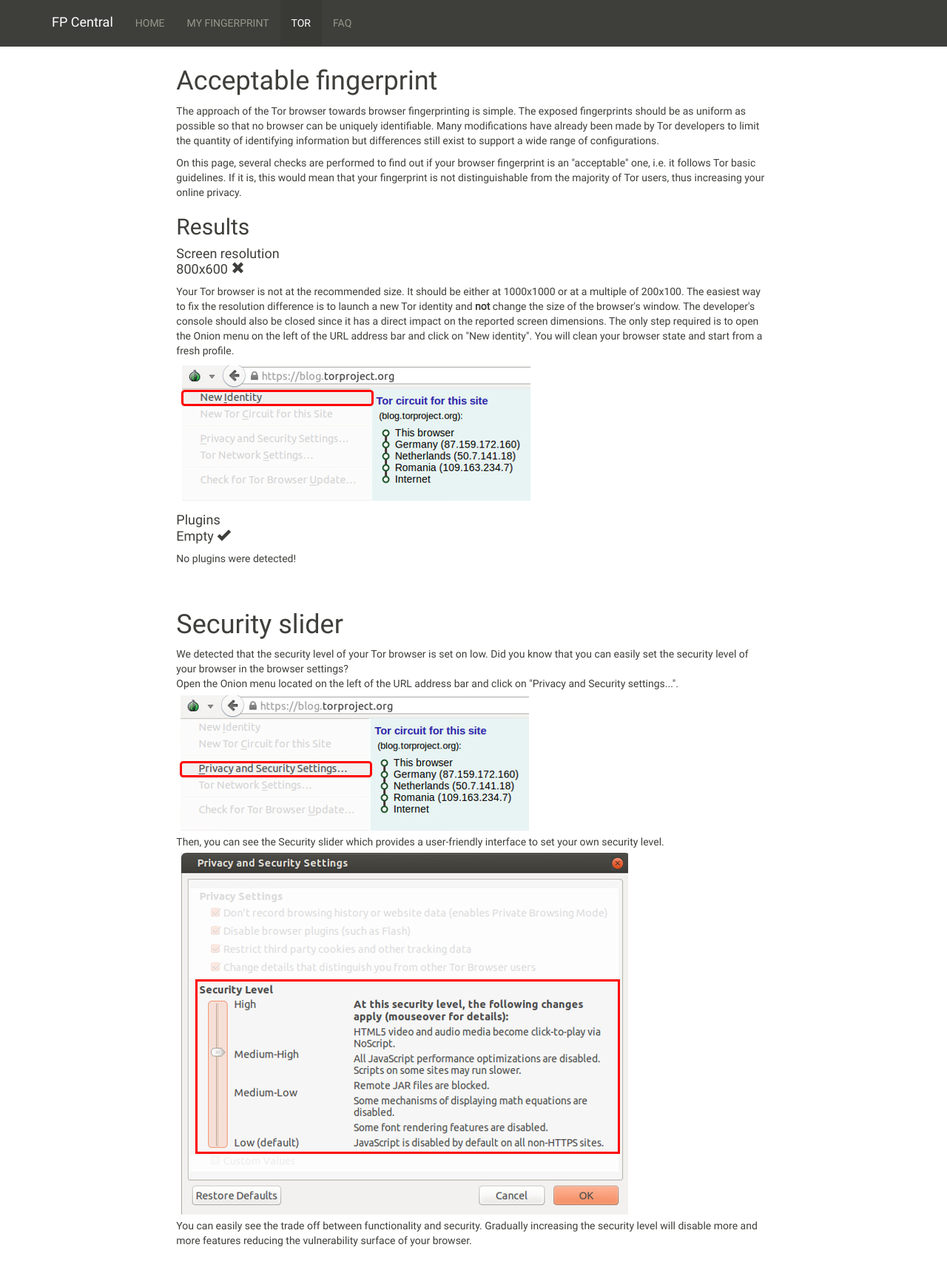
After one commit to plaperdr/fp-central, a Flask app: page /tor in a window 1280 px wide. The commit adds this page. Shown: the whole page at 74% size. Run offline with Flask 2, Linux system fonts and the light colour scheme; some libraries are stand-ins or nearby versions.

Commit message:
Adding a 'tor' page with a check for an acceptable fingerprint and detection of the level of the security slider

```diff
--- a/run.py
+++ b/run.py
@@ -28,6 +28,10 @@
 def fp():
     files,variables = get_files_and_variables()
     return render_template('fp.html', files=files, variables=variables, headers=request.headers)
+
+@app.route('/tor')
+def tor():
+    return render_template('tor.html')
 
 @app.route('/faq')
 def faq():
--- /dev/null
+++ b/static/js/acceptable.js
@@ -0,0 +1,44 @@
+/**
+ * JS instructions for the acceptable FP page
+ */
+
+//Screen resolution
+var aWidth = screen.availWidth;
+var aHeight = screen.availHeight;
+var height = screen.height;
+var width = screen.width;
+
+var commonWidths = [800,1024,1152,1280,1440,1600,1680,1920,2560,3840];
+var commonHeights = [600,720,768,800,900,1024,1050,1080,1200,1440,1600,2160];
+
+document.getElementById("screen").innerHTML = width+"x"+height;
+document.getElementById("screenNoJS").style.display = "none";
+if((aWidth==1000 && aHeight==1000) || (width%200==0 && height%100==0 && width==2*height)){
+    document.getElementById("screenRes").className += " glyphicon-ok";
+    document.getElementById("screenOk").style.display = "block";
+} else {
+    document.getElementById("screenRes").className += " glyphicon-remove";
+    document.getElementById("screenNotOk").style.display = "block";
+}
+
+//Plugins absence
+document.getElementById("pluginsNoJS").style.display = "none";
+if(navigator.plugins.length==0){
+    document.getElementById("plugins").innerHTML = "Empty";
+    document.getElementById("pluginsRes").className += " glyphicon-ok";
+    document.getElementById("pluginsOk").style.display = "block";
+} else {
+    var np = window.navigator.plugins;
+    var plist = [];
+    for (var i = 0; i < np.length; i++) {
+        plist[i] = np[i].name + "; ";
+        plist[i] += np[i].description + "; ";
+        plist[i] += np[i].filename;
+        plist[i] += ". ";
+    }
+    var plugins = "";
+    for (i = 0; i < np.length; i++) plugins+= "Plugin "+i+": " + plist[i];
+    document.getElementById("plugins").innerHTML = plugins;
+    document.getElementById("pluginsRes").className += " glyphicon-remove";
+    document.getElementById("pluginsNotOk").style.display = "block";
+}
--- /dev/null
+++ b/static/js/slider.js
@@ -0,0 +1,39 @@
+/**
+ * JS instructions to detect the level of the security slider
+ */
+
+
+document.getElementById("sliderNoJS").style.display = "none";
+
+//Medium-Low level detection: support of MathML
+var div = document.createElement("div");
+div.style.position = "absolute"; div.style.top = div.style.left = 0;
+div.style.visibility = "hidden"; div.style.width = div.style.height = "auto";
+div.style.fontFamily = "serif"; div.style.lineheight = "normal";
+div.innerHTML = "<math><mfrac><mi>xx</mi><mi>yy</mi></mfrac></math>";
+document.body.appendChild(div);
+var hasMathML = (div.offsetHeight > div.offsetWidth);
+
+//Medium-High level detection: blocking of external scripts provided through HTTP
+var hasHTTPBlocking = (typeof blockHTTP === "undefined");
+
+//High level detection: support of SVG elements
+var hasSVG = (document.getElementById("svg").height == undefined);
+
+if(hasMathML){
+    //Low level detected
+    document.getElementById("sliderLow").style.display = "block";
+} else {
+    if(!hasHTTPBlocking){
+        //Medium-Low level detected
+        document.getElementById("sliderMediumLow").style.display = "block";
+    } else {
+        if(!hasSVG){
+            //Medium-High level detected
+            document.getElementById("sliderMediumHigh").style.display = "block";
+        } else {
+            //High level detected
+            document.getElementById("sliderHigh").style.display = "block";
+        }
+    }
+}
--- /dev/null
+++ b/static/js/sliderMediumHigh.js
@@ -0,0 +1,7 @@
+/**
+ * This script is used to detect the "Medium-High" security level
+ * of the Tor browser. It should be loaded through HTTP and not HTTPS.
+ * By default, the "Medium-High" security level will automatically
+ * block this script and the "blockHttp" variable will not be defined.
+ */
+var blockHTTP = false;
--- a/templates/base.html
+++ b/templates/base.html
@@ -1,6 +1,7 @@
 {% set navigation_bar = [
     ('/', 'home', _('Home') ),
     ('/fp', 'fp', _('My fingerprint') ),
+    ('/tor', 'tor', 'Tor' ),
     ('/faq', 'faq', _('FAQ') )
 ] -%}
 {% set active_page = active_page|default('index') -%}
--- /dev/null
+++ b/templates/tor.html
@@ -0,0 +1,103 @@
+{% extends "base.html" %}
+{% set active_page = "tor" %}
+
+{% block title %}
+    Tor - FP Central
+{% endblock %}
+
+{% block content %}
+    <h1>Acceptable fingerprint</h1>
+    <p>
+        The approach of the Tor browser towards browser fingerprinting is simple. The exposed fingerprints should be as
+        uniform as possible so that no browser can be uniquely identifiable. Many modifications have already been made
+        by Tor developers to limit the quantity of identifying information but differences still exist to support a
+        wide range of configurations.
+    </p>
+    <p>
+        On this page, several checks are performed to find out if your browser fingerprint is an "acceptable" one, i.e.
+        it follows Tor basic guidelines. If it is, this would mean that your fingerprint is not distinguishable from
+        the majority of Tor users, thus increasing your online privacy.
+    </p>
+    <h2>Results</h2>
+    <h4>Screen resolution <br> <span id="screen"></span> <span id="screenRes" class="glyphicon"></span></h4>
+    <div id="screenOk" style="display: none">
+        Your Tor browser is at one of the recommended sizes!
+    </div>
+    <div id="screenNotOk" style="display: none">
+        Your Tor browser is not at the recommended size. It should be either at 1000x1000 or at a multiple of 200x100.
+        The easiest way to fix the resolution difference is to launch a new Tor identity and <strong>not</strong>
+        change the size of the browser's window. The developer's console should also be closed since it has a direct
+        impact on the reported screen dimensions.
+
+        The only step required is to open the Onion menu on the left of the URL address bar and click on "New identity".
+        You will clean your browser state and start from a fresh profile.
+        <img src="{{ url_for('static', filename="images/identity.png") }}" class="img-responsive" alt="Responsive image">
+    </div>
+    <div id="screenNoJS" style="display: block">
+        No JavaScript.
+    </div>
+
+    <h4>Plugins <br> <span id="plugins"></span> <span id="pluginsRes" class="glyphicon"></span></h4>
+    <div id="pluginsOk" style="display: none">
+        No plugins were detected!
+    </div>
+    <div id="pluginsNotOk" style="display: none">
+        Your Tor browser has some browser plugins enabled and it can harm your online privacy. It is recommended
+        <a href="https://www.torproject.org/download/download.html.en#Warning">not to enable or install any plugins</a>
+        because they can be used to reveal your real IP address or identifying information on your system.
+        <br><br>
+        Two steps are required to easily disable plugins in the Tor browser. First, click on "Privacy and Security
+        settings..." in the Onion menu.
+        <img src="{{ url_for('static', filename="images/settings1.png") }}" class="img-responsive" alt="Responsive image">
+        Then, make sure that "Disable browser plugins (such as Flash)" option is checked.
+        <img src="{{ url_for('static', filename="images/settings2.png") }}" class="img-responsive" alt="Responsive image">
+    </div>
+    <div id="pluginsNoJS" style="display: block">
+        No JavaScript.
+    </div>
+
+    <br><br>
+
+    <h1>Security slider</h1>
+    <div id="sliderLow" style="display: none">
+        We detected that the security level of your Tor browser is set on low.
+        Did you know that you can easily set the security level of your browser in the browser settings?<br>
+
+        Open the Onion menu located on the left of the URL address bar and click on "Privacy and Security settings...".
+        <img src="{{ url_for('static', filename="images/settings1.png") }}" class="img-responsive" alt="Responsive image">
+
+        Then, you can see the Security slider which provides a user-friendly interface to set your own security level.
+        <img src="{{ url_for('static', filename="images/settings3.png") }}" class="img-responsive" alt="Responsive image">
+
+        You can easily see the trade off between functionality and security. Gradually increasing the security level will
+        disable more and more features reducing the vulnerability surface of your browser.
+    </div>
+    <div id="sliderMediumLow" style="display: none">
+        We detected that the security level of your Tor browser is set on "Medium-Low".
+        Why not try a higher security level to increase your online privacy?
+    </div>
+    <div id="sliderMediumHigh" style="display: none">
+        We detected that the security level of your Tor browser is set on "Medium-High".
+        Why not try a higher security level to increase your online privacy?
+    </div>
+    <div id="sliderHigh" style="display: none">
+        We detected that you are on the highest security level in your Tor browser!
+    </div>
+    <div id="sliderNoJS" style="display: block">
+        JavaScript is disabled in your browser. Enable it to know the level of your security slider.
+    </div>
+
+    <!-- Elements to detect the level of the security slider -->
+    <svg id="svg" xmlns="http://www.w3.org/2000/svg" height="100" width="100" style="display: none">
+	    <circle cx="50" cy="50" r="40" stroke="black" stroke-width="3" fill="red"></circle>
+    </svg>
+
+    <!-- URL to be changed for the production version -->
+    <script type="text/javascript" src="http://127.0.0.1:5000/static/js/sliderMediumHigh.js"></script>
+    <!-- script type="text/javascript" src="{{ url_for('static', filename="js/sliderMediumHigh.js", _scheme='http', _external=True) }}"></script-->
+
+    <!-- Load the acceptable and slider JS script -->
+    <script type="text/javascript" src="{{ url_for('static', filename="js/acceptable.js") }}"></script>
+    <script type="text/javascript" src="{{ url_for('static', filename="js/slider.js") }}"></script>
+
+{% endblock %}
```
Also changed, not shown: static/images/identity.png (added), static/images/settings1.png (added), static/images/settings2.png (added), static/images/settings3.png (added).
